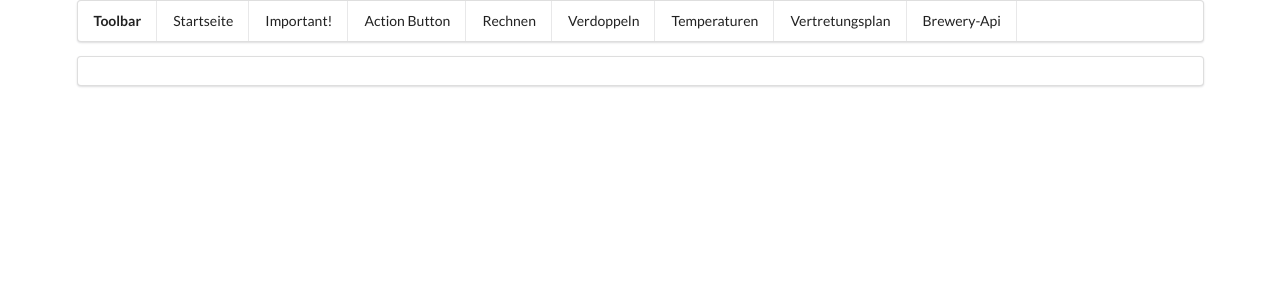
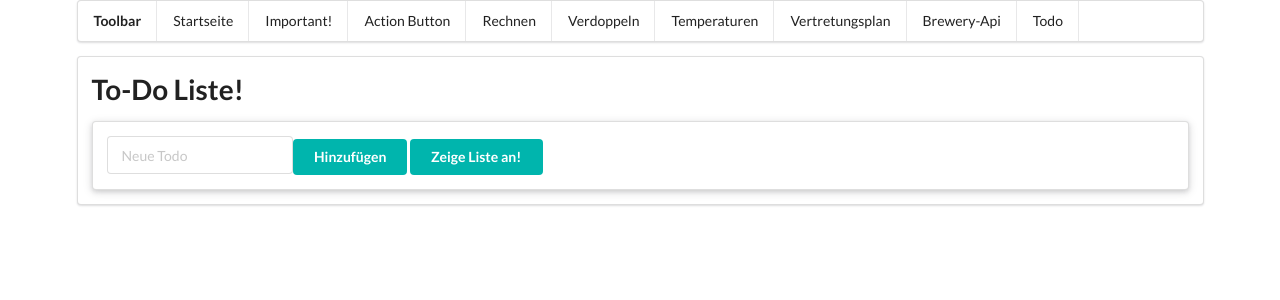
Before and after one commit to marius-krgr/projektkurs_unterricht, a React (Create React App) app: page /todo in a window 1280 px wide. Shown: the top 300 px of the page. Built offline with nearby package versions, Linux system fonts and the light colour scheme.

Commit message:
HA für 9.11

```diff
--- a/src/App.js
+++ b/src/App.js
@@ -6,6 +6,7 @@ import Verdoppeln from './components/Verdoppeln.jsx';
 import Temperaturen from './components/Temperaturen.jsx';
 import Vertretungsplan from './components/Vertretungsplan.jsx';
 import BreweryApi from './components/Brewery.jsx';
+import Todo from './components/Todo.jsx';
 
 
 import { BrowserRouter, Link, Route } from 'react-router-dom';
@@ -28,6 +29,7 @@ function App() {
               <Link to='/temperaturen' className="item">Temperaturen</Link>
               <Link to='/vertretungsplan' className="item">Vertretungsplan</Link>
               <Link to='/brewery-api' className="item">Brewery-Api</Link>
+              <Link to='/todo' className="item">Todo</Link>
 
           </div>
 
@@ -70,6 +72,11 @@ function App() {
             <Route path='/brewery-api'>
               <div><BreweryApi /></div>
             </Route>
+
+            <Route path='/todo'>
+              <h1>To-Do Liste!</h1>
+              <div className="ui raised segment"><Todo/></div>
+            </Route>
             {/* <div className="ui raised segment">Important Message: Hi there! Oh yeah es funktionuggelt yaaahhhh!!!</div>
             <div className="ui raised segment"><ActionButton /></div>
             <div className="ui raised segment"><Rechnen/></div>
--- /dev/null
+++ b/src/components/Todo.jsx
@@ -0,0 +1,78 @@
+//Aufgabe: Eine ToDo Liste erstellen!
+
+//neuen Punkt auf der Liste
+
+//irgendeinen Punkt löschen
+
+//Punkt von da nach da verschieben
+
+// Punkt umbenennen
+import { useState } from "react";
+import React from 'react';
+function Todo() {
+
+
+    let a = [];
+    a.push("Simon");
+    const [neu, setNeu] = useState();
+    // const [listeee, setListe] = useState();
+    // const [list, setList] = useState();
+
+    // const [y, setY] = useState();
+
+    const handleChangeNeu = (event) => {
+        const temp = event.target.value;
+        setNeu(temp);
+    }
+    const handleClickNeu = () => {
+        a.push(neu);
+        console.log("Ich bin in handleClickLog!");
+    }
+
+
+    const handleList = () => {
+        console.log("Ich bin in der Liste!");
+        const list = a.map((e, i) => `${e}`);
+        console.log(list);
+    }
+
+    //<li>{e}</li>
+    // const b = a.map((e, i) => `<div key=${i}>${e}</div>`);
+
+
+    return (<>
+        <React.Fragment>
+        <div className="ui input">
+            <input
+                type="text"
+                placeholder="Neue Todo"
+                value={neu}
+                onChange={handleChangeNeu}
+            />
+        </div>
+        <button
+            className="ui animated fade teal button"
+            tabIndex="0"
+            onClick={handleClickNeu}>
+                <div className="visible content">Hinzufügen</div>
+                <div className="hidden content">Go!</div>
+        </button>
+
+        <button
+            className="ui animated fade teal button"
+            tabIndex="0"
+            onClick={handleList}>
+                <div className="visible content">Zeige Liste an!</div>
+                <div className="hidden content">Show me!</div>
+        </button>
+
+        {/* {setListe}
+        <ul>{listeee}</ul> */}
+
+
+
+        </React.Fragment>
+        </>)
+}
+
+export default Todo;
--- a/src/components/Vertretungsplan.jsx
+++ b/src/components/Vertretungsplan.jsx
@@ -92,7 +92,7 @@ const Vertretungsplan = () => {
 //Mini Projekt mit API: https://covid19api.com API: https://api.covid19api.com
 export default Vertretungsplan;
 
-
+//fireship
 //HA von 2.11
 //Todo app machen!!
 //ins Array pushen
```
